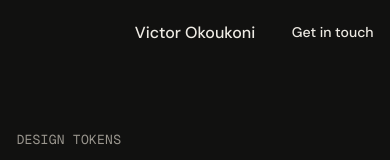
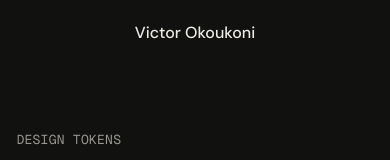
Before and after one commit to VinnyKouks/portfolio, a Next.js app: page / in a window 390 px wide. Shown: the top 160 px of the page. Built offline with nearby package versions, Linux system fonts and the light colour scheme.

Commit message:
feat: hide get in touch link on phones

```diff
--- a/src/components/layout/site-header.tsx
+++ b/src/components/layout/site-header.tsx
@@ -8,9 +8,10 @@ export function SiteHeader() {
       <Link href="/" className="col-start-2 font-medium">
         {site.name}
       </Link>
+      {/* Hidden on phones: there, contact lives in the menu panel and the footer */}
       <a
         href="#contact"
-        className="justify-self-end text-sm font-medium underline-offset-4 hover:underline"
+        className="hidden justify-self-end text-sm font-medium underline-offset-4 hover:underline sm:block"
       >
         Get in touch
       </a>
```
Also changed, not shown: 1 other file (tests, documents, lock files or other folders).
